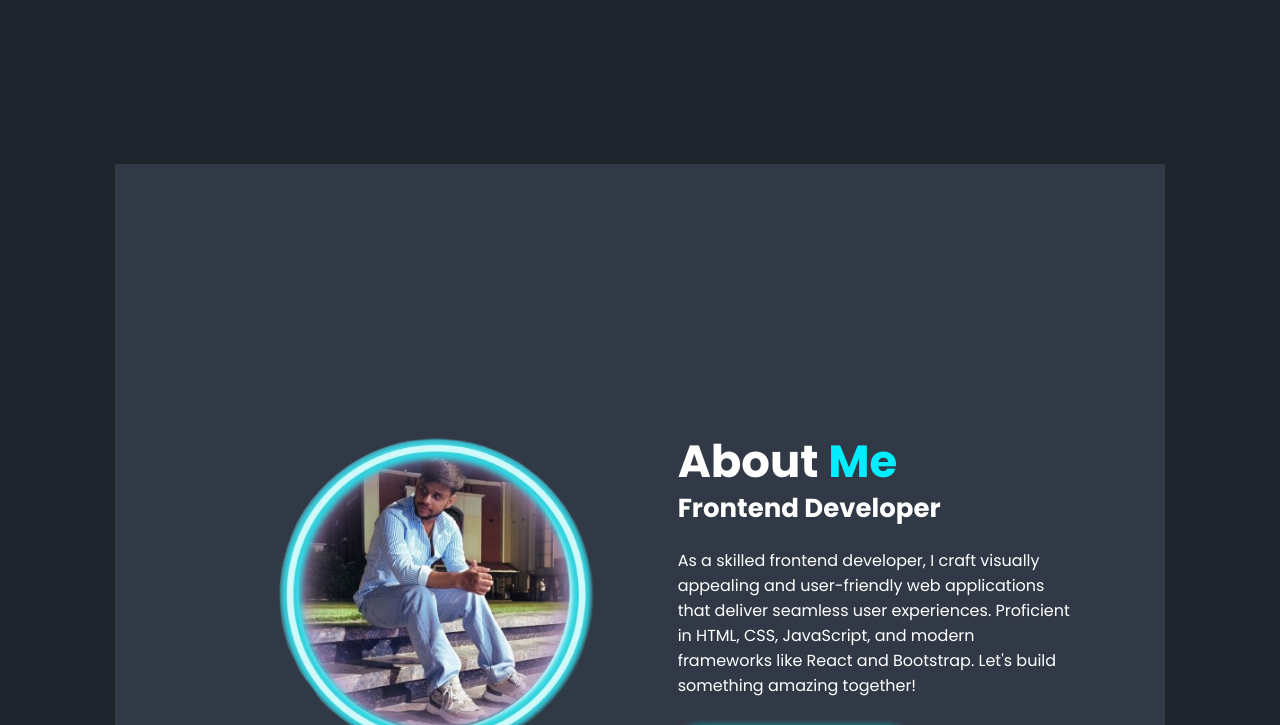
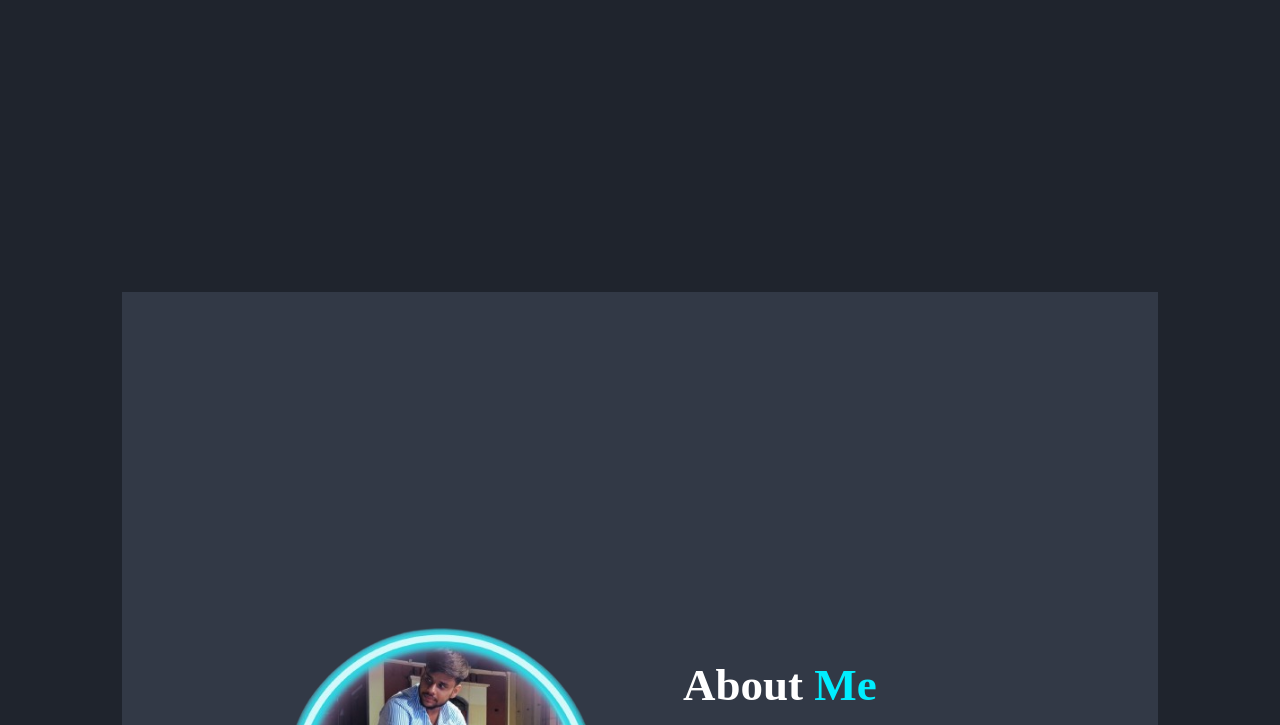
Before and after one commit to aryan2431737-spec/Portfolio, a plain HTML site: page index.html in a window 1280 px wide. Shown: the part 736-1461 px from the top of the page. Drawn offline with nearby package versions, Linux system fonts and the light colour scheme.

Commit message:
Update style.css

```diff
--- a/style.css
+++ b/style.css
@@ -1,6 +1,6 @@
 @import url('https://fonts.googleapis.com/css2?family=Poppins:wght@300;400;500;600;700;800;900&display=swap');
 
-* {
+{
 margin: 0;
 padding: 0;
 box-sizing: border-box;
@@ -88,6 +88,7 @@
 span{
 color: var(--main-color);
 }
+
 .home-content h1{
 font-size:5.6rem;
 font-weight: 700;
@@ -206,6 +207,7 @@
 display: flex;
 }
 
+
 .Portfolio-box img {
 width: 100%;
 transition: .5s ease;
@@ -229,6 +231,7 @@
 transform: translateY(100%);
 transition: .5s ease;
 }
+
 
 .Portfolio-box:hover .Portfolio-layer{
 transform: translateY(0);
@@ -314,7 +317,7 @@
 font-size: 2.4rem;
 color: var(--second-bg-color);
 }
-/*breakpoints*/
+/breakpoints/
 @media (max-width: 1200px) {
 html{
 font-size: 55%;
@@ -420,4 +423,3 @@
 text-align: center;
 margin-top: 2rem;
 }
-}
```
Lines whose indentation alone changed are shown as unchanged.
